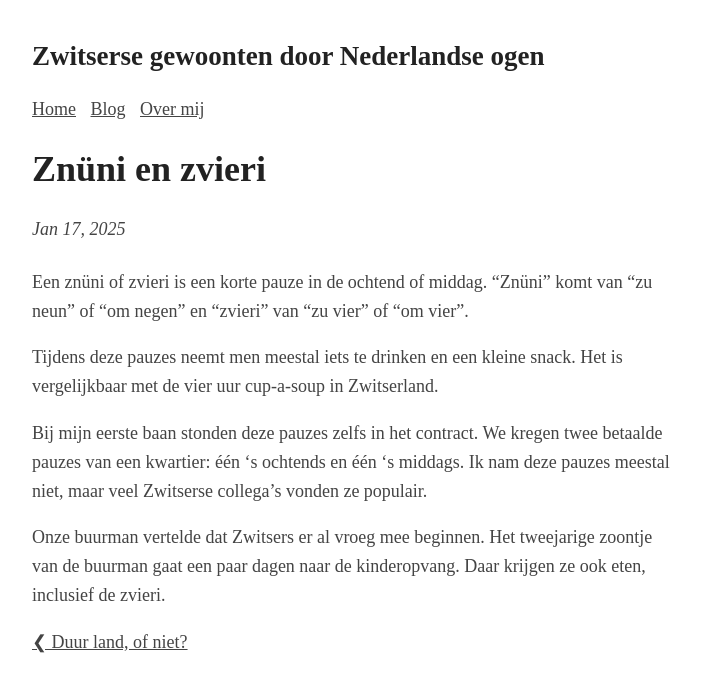
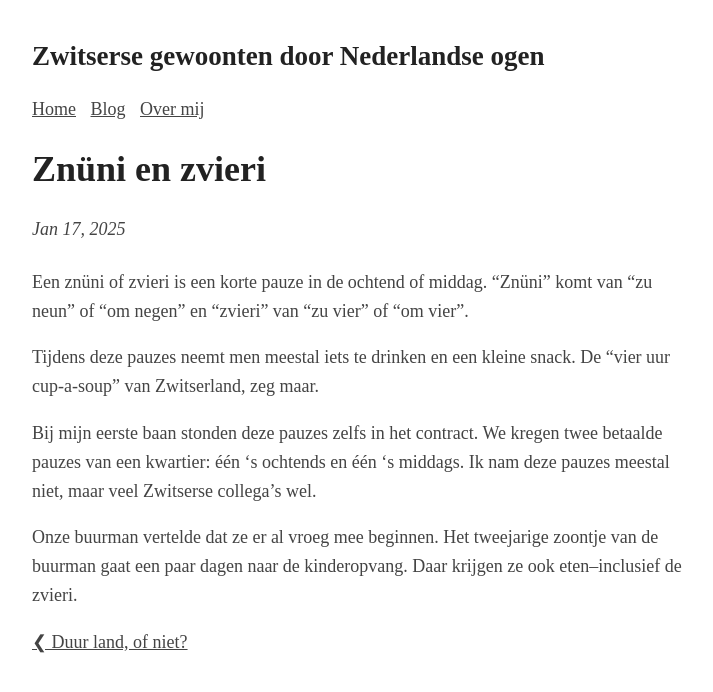
Before and after one commit to Roald87/roaldin.ch, a Jekyll site: the page built from _posts/2025-01-17-znueni-zvieri.md, in a window 1280 px wide. Shown: the top 692 px of the page, without its empty margins (283-996 px from the left). Built offline with Jekyll 4.4.1, drawn with Linux system fonts in a browser that asks for light colours; comment, search, counter and statistics services are not loaded.

Commit message:
undo some spell suggestions

```diff
--- a/_posts/2025-01-17-znueni-zvieri.md
+++ b/_posts/2025-01-17-znueni-zvieri.md
@@ -6,8 +6,8 @@ image:
 
 Een znüni of zvieri is een korte pauze in de ochtend of middag. "Znüni" komt van "zu neun" of "om negen" en "zvieri" van "zu vier" of "om vier".
 
-Tijdens deze pauzes neemt men meestal iets te drinken en een kleine snack. Het is vergelijkbaar met de vier uur cup-a-soup in Zwitserland.
+Tijdens deze pauzes neemt men meestal iets te drinken en een kleine snack. De "vier uur cup-a-soup" van Zwitserland, zeg maar.
 
-Bij mijn eerste baan stonden deze pauzes zelfs in het contract. We kregen twee betaalde pauzes van een kwartier: één 's ochtends en één 's middags. Ik nam deze pauzes meestal niet, maar veel Zwitserse collega's vonden ze populair.
+Bij mijn eerste baan stonden deze pauzes zelfs in het contract. We kregen twee betaalde pauzes van een kwartier: één 's ochtends en één 's middags. Ik nam deze pauzes meestal niet, maar veel Zwitserse collega's wel.
 
-Onze buurman vertelde dat Zwitsers er al vroeg mee beginnen. Het tweejarige zoontje van de buurman gaat een paar dagen naar de kinderopvang. Daar krijgen ze ook eten, inclusief de zvieri.
+Onze buurman vertelde dat ze er al vroeg mee beginnen. Het tweejarige zoontje van de buurman gaat een paar dagen naar de kinderopvang. Daar krijgen ze ook eten--inclusief de zvieri.
```
